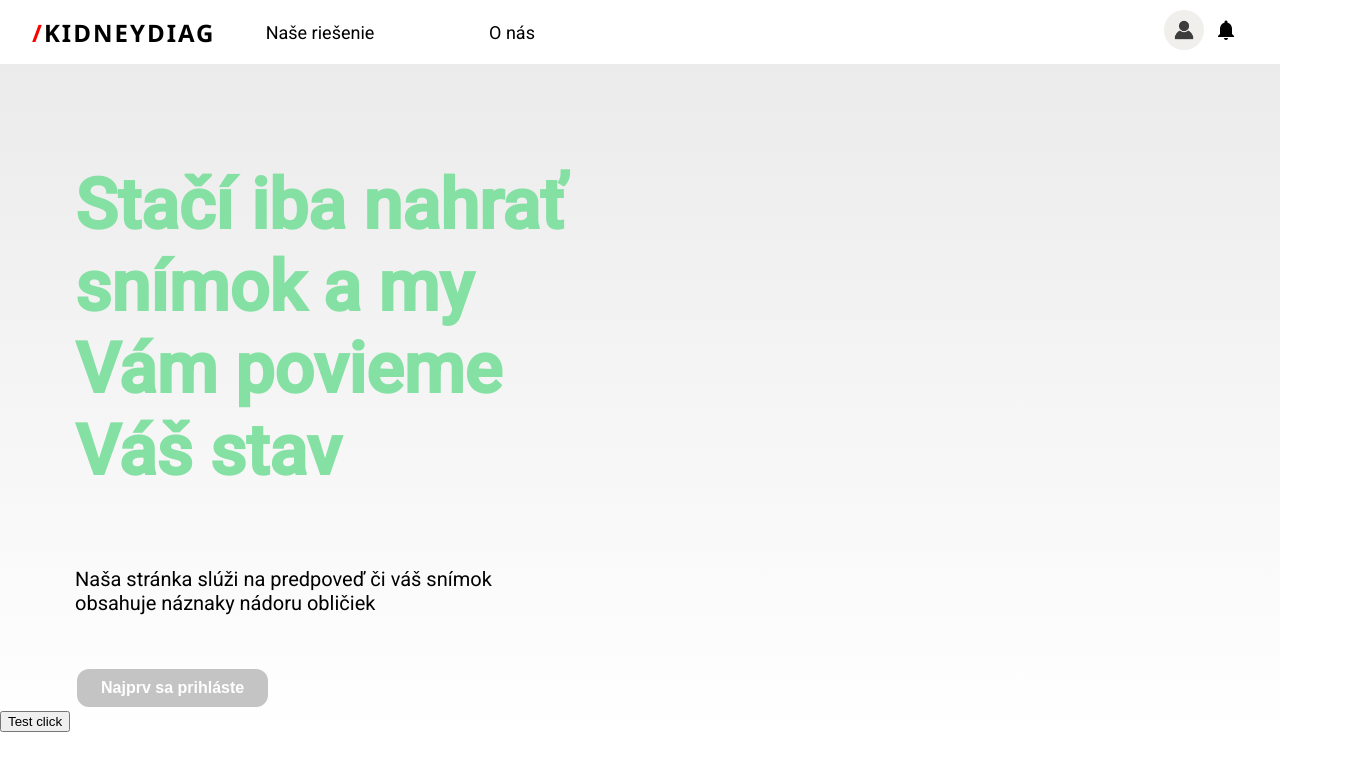
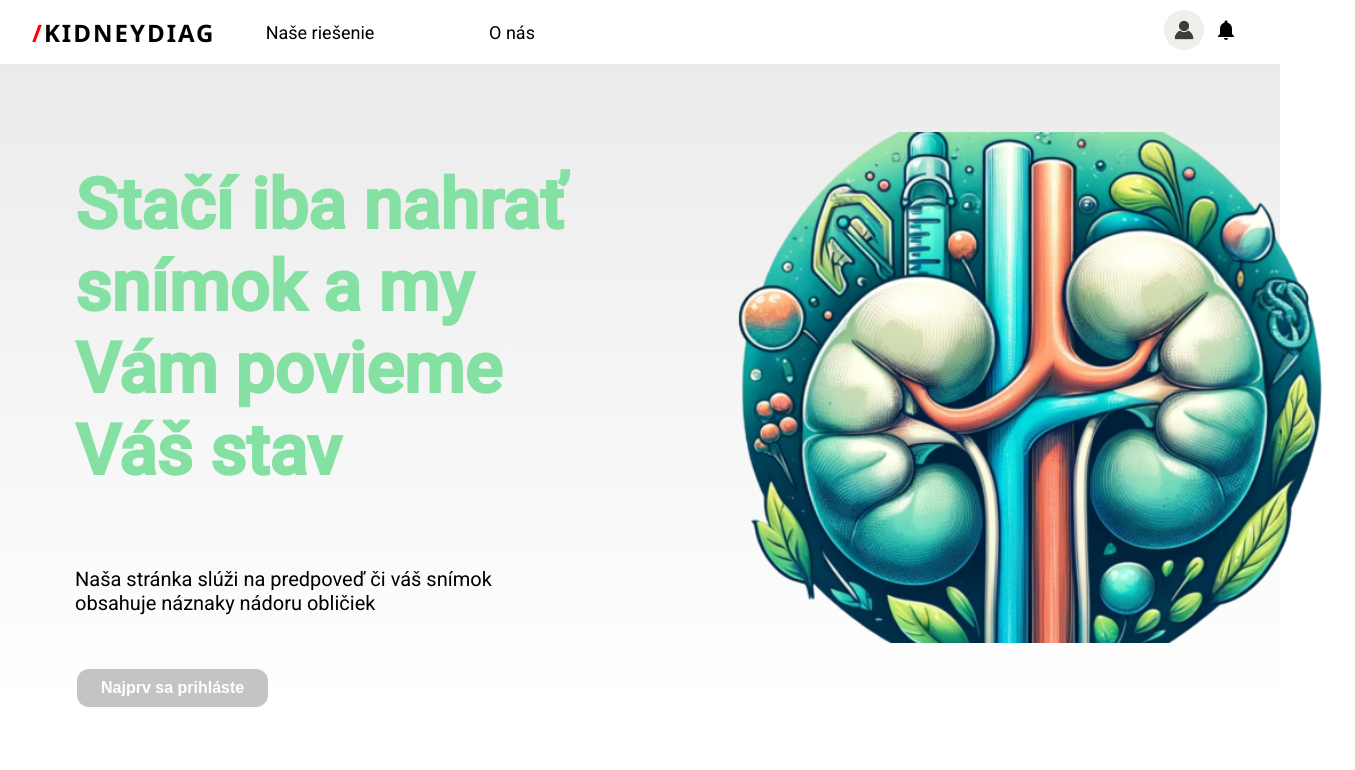
Before and after one commit to ErikHalas/maps, an Angular app: page / in a window 1280 px wide. Shown: the top 770 px of the page, 1355 px wide, since content can reach past the window. Built offline with nearby package versions, Linux system fonts and the light colour scheme.

Commit message:
fix welcome page

```diff
--- a/src/app/welcome-page/welcome-page.component.html
+++ b/src/app/welcome-page/welcome-page.component.html
@@ -9,6 +9,8 @@
     <a *ngIf="!userService.isUserLoggedIn" style="text-decoration: none">
       <app-generic-button class="welcome-page-side upload-button" [isDisabled]="true" text="Najprv sa prihláste"></app-generic-button>
     </a>
-    <button (click)="testFunction()">Test click</button>
+  </div>
+  <div>
+    <img class="welcome-page-side" src="assets/brain-logo_preview_rev_1.png" sizes="" alt="banner">
   </div>
 </div>
```
